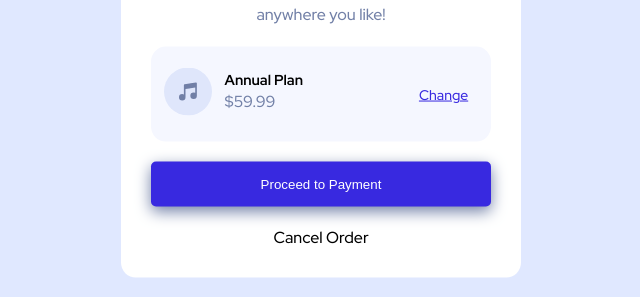
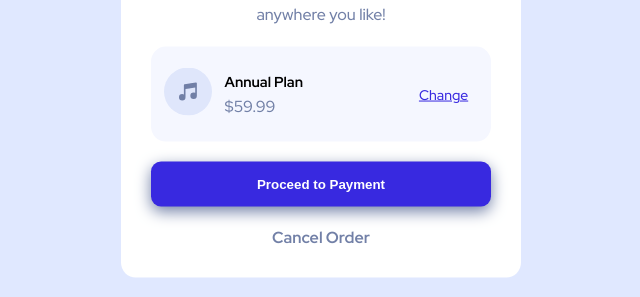
Before and after one commit to luciousmc/fem_order-summary-component, a React (Vite) app: page / in a window 1280 px wide. Shown: the part 427-724 px from the top of the page, without its empty margins (319-959 px from the left). Built offline with nearby package versions, Linux system fonts and the light colour scheme.

Commit message:
button, orderDetails and cancel elements hover state styled

```diff
--- a/src/components/OrderSummary.module.css
+++ b/src/components/OrderSummary.module.css
@@ -54,11 +54,15 @@
   text-transform: uppercase;
 }
 
+.orderSummary__body_orderDetails_plan {
+  display: flex;
+  flex-direction: column;
+  justify-content: space-evenly;
+}
+
 .orderSummary__body_orderDetails_plan > h3 {
   font-weight: 700;
   font-size: .9rem;
-  padding-top: 2px;
-  padding-bottom: 2px;
 }
 
 .orderSummary__body_orderDetails_plan > p {
@@ -72,7 +76,7 @@
 }
 
 .orderSummary__body_orderDetails a:hover {
-  color: var(--pale-blue);
+  color: var(--purple);
 }
 
 .orderSummary__body_button {
@@ -80,7 +84,8 @@
   background-color: var(--bright-blue);
   padding: 15px;
   color: white;
-  border-radius: 5px;
+  font-weight: bold;
+  border-radius: 10px;
   box-shadow: 0 5px 15px var(--desaturated-blue);
   outline: none;
   border: none;
@@ -88,5 +93,15 @@
 }
 
 .orderSummary__body_button:hover {
-  background-color: violet;
+  background-color: var(--purple);
 }
+
+.orderSummary__body_cancel {
+  color: var(--desaturated-blue);
+  font-weight: bold;
+  cursor: pointer;
+}
+
+.orderSummary__body_cancel:hover {
+  color: black;
+}
--- a/src/components/OrderSummary.tsx
+++ b/src/components/OrderSummary.tsx
@@ -55,7 +55,7 @@ function OrderSummary({data: {headerImg, description, price, planType, title }}:
           Proceed to Payment
         </button>
 
-        <p>Cancel Order</p>
+        <p className={Styles.orderSummary__body_cancel}>Cancel Order</p>
       </div>
     </div>
   )
--- a/src/index.css
+++ b/src/index.css
@@ -7,6 +7,7 @@
 --desaturated-blue: hsl(224, 23%, 55%);
 --bright-blue:      hsl(245, 75%, 52%);
 --dark-blue:        hsl(223, 47%, 23%);
+--purple:           rgb(118, 108, 241);
 
 /* other */
 --border-radius: 15px;
```
